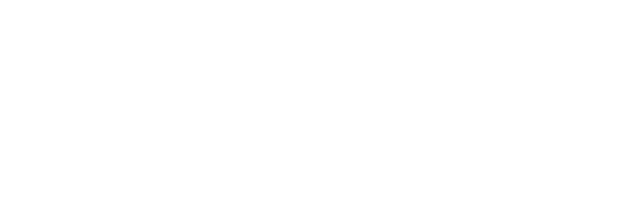
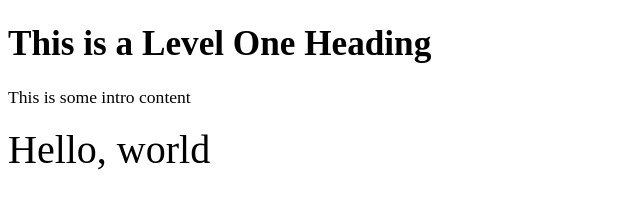
Before and after one commit to gyee100/17-october-2017--bmcc, a plain HTML site: page index.html in a window 1280 px wide. Shown: the whole page, without its empty margins (0-640 px from the left). Drawn offline with Linux system fonts and the light colour scheme.

Commit message:
Add REM example on font sizes

```diff
--- a/css/style.css
+++ b/css/style.css
@@ -0,0 +1,15 @@
+html {
+   font-size: 16px;
+}
+
+h1 {
+   font-size: 2.2rem;
+}
+
+p {
+   font-size: 1.1rem;
+}
+
+div {
+   font-size: 2.5rem;
+}
--- a/index.html
+++ b/index.html
@@ -8,6 +8,12 @@
    <link rel="stylesheet" href="css/style.css">
 </head>
 <body>
-
+   <h1>This is a Level One Heading</h1>
+   <p>This is some intro content</p>
+   <div>
+      <div>
+         <div>Hello, world</div>
+      </div>
+   </div>
 </body>
 </html>
```
